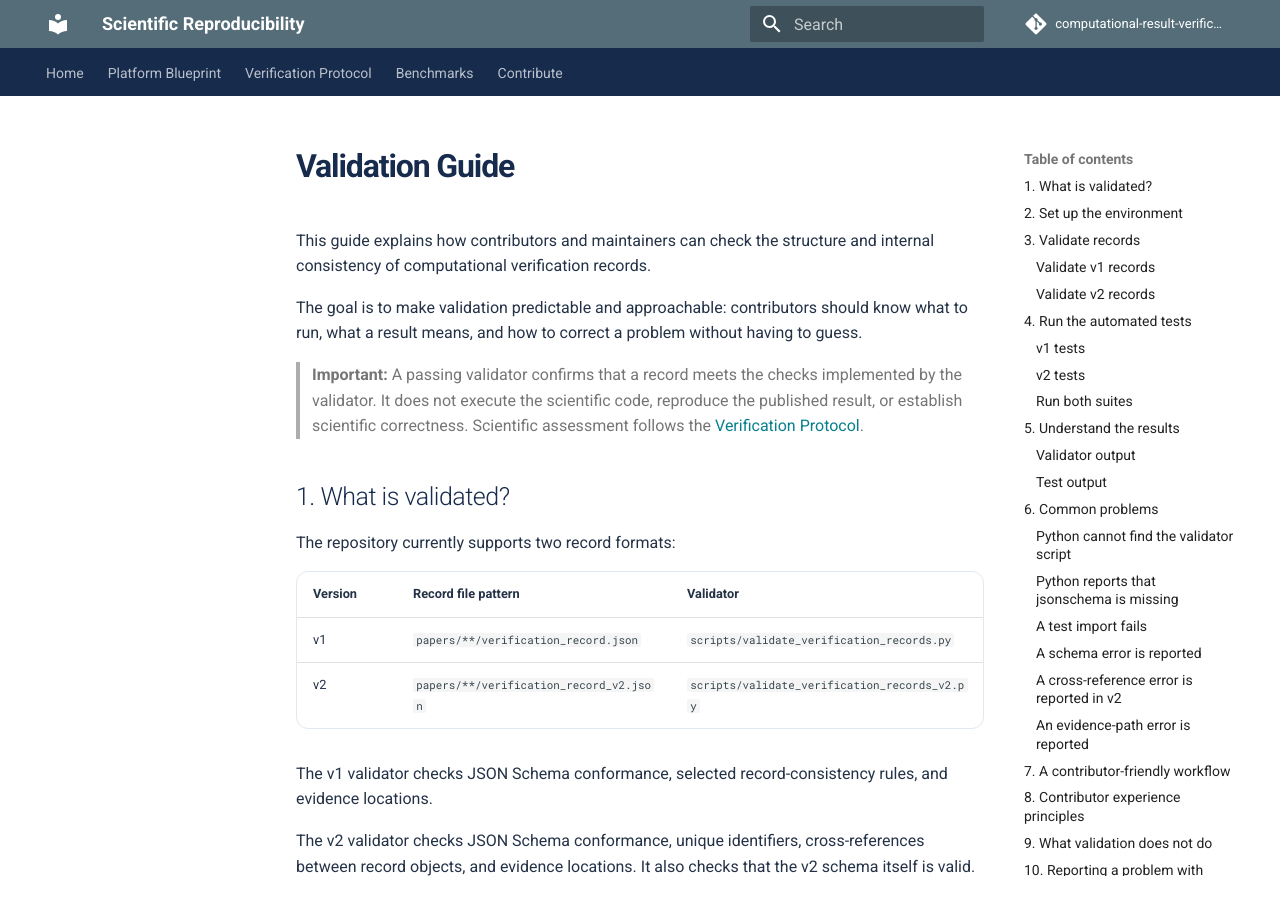
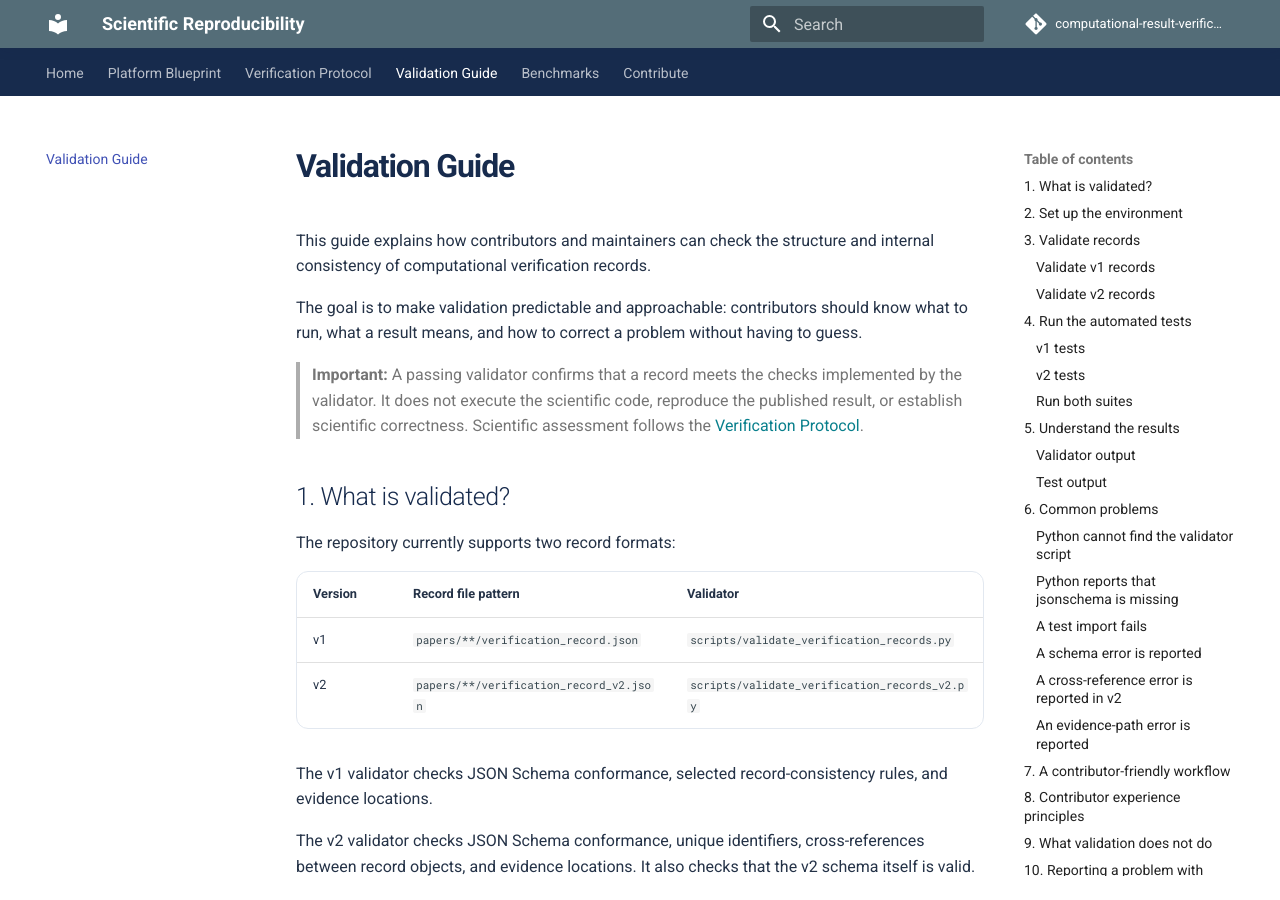
Before and after one commit to ccvphysicsresearch-source/computational-result-verification, an MkDocs documentation site: the page built from docs/validation-guide.md, in a window 1280 px wide and 900 px high. Built offline with MkDocs 1.6.1 and Material for MkDocs 9.7.7, drawn with Linux system fonts in a browser that asks for light colours; comment, search, counter and statistics services are not loaded.

Commit message:
Add validation guide to documentation navigation

```diff
--- a/mkdocs.yml
+++ b/mkdocs.yml
@@ -29,6 +29,7 @@ nav:
   - Home: index.md
   - Platform Blueprint: platform-blueprint.md
   - Verification Protocol: protocol.md
+  - Validation Guide: validation-guide.md
   - Benchmarks:
       - Shu (1977): shu1977.md
   - Contribute: contribute.md
```
